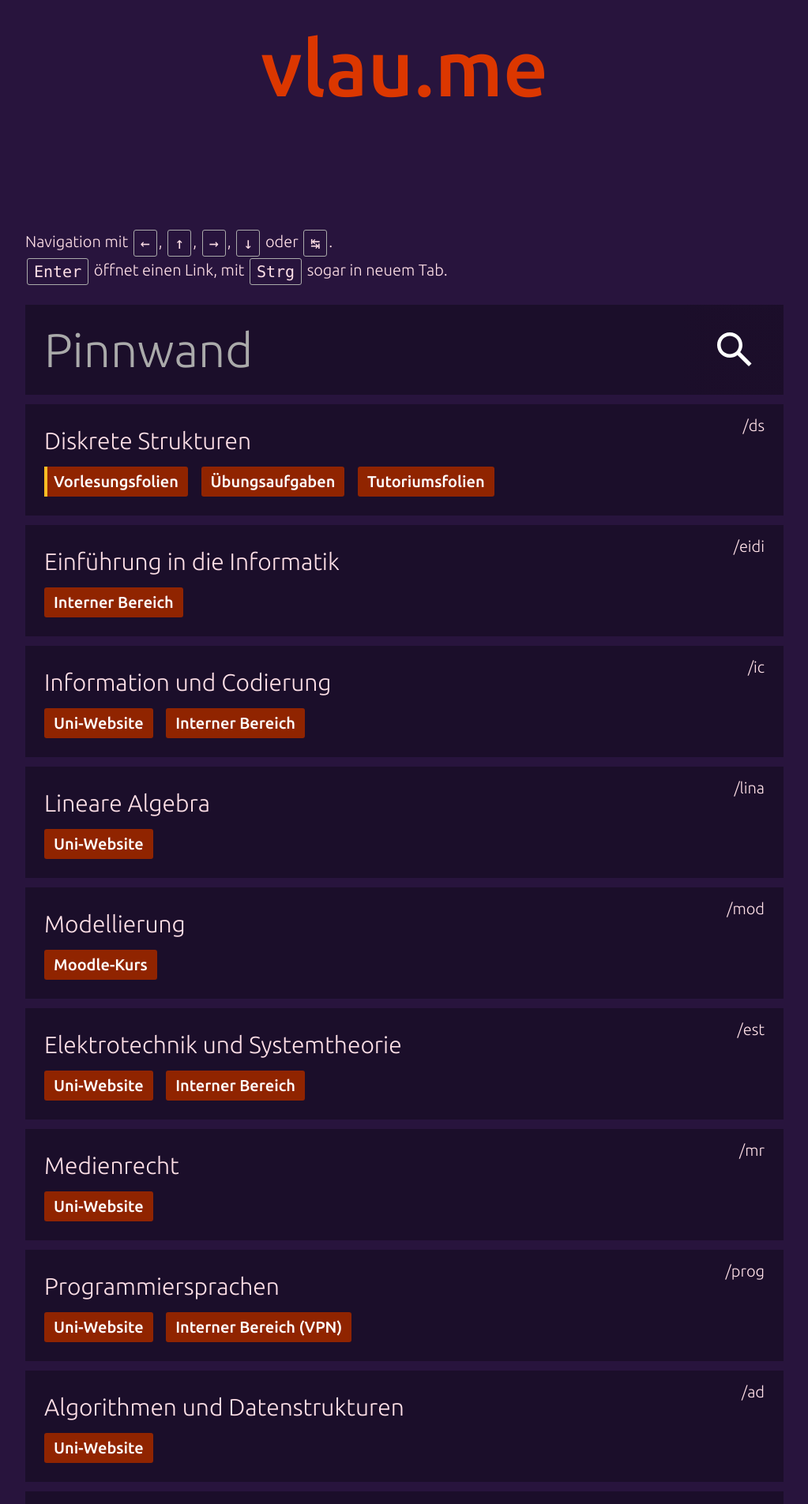
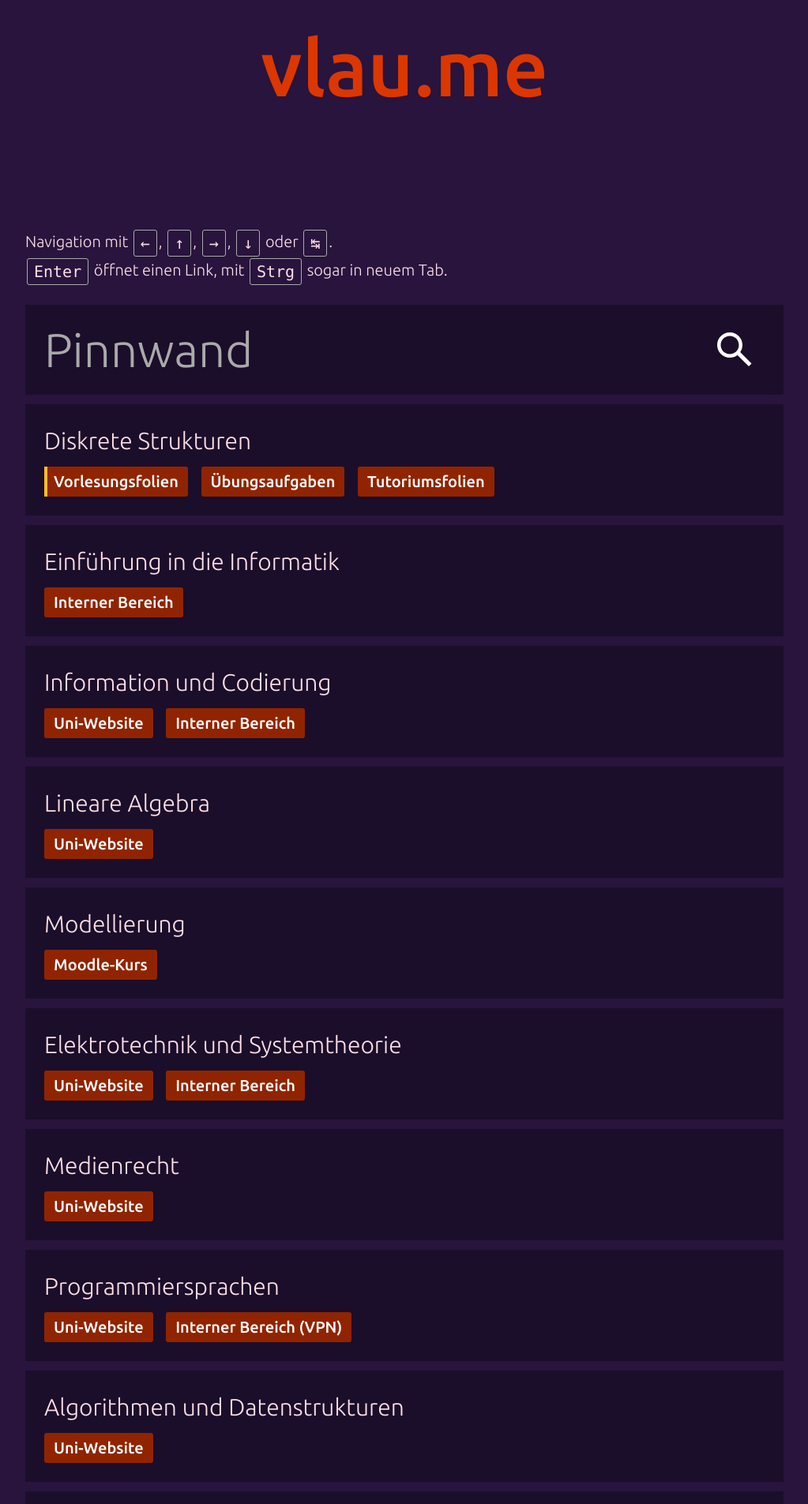
Before and after one commit to kleinfreund/hyperlink.cool, a Jekyll site: the page built from index.html, in a window 1280 px wide. Shown: the top 1905 px of the page at 79% size, without its empty margins (128-1151 px from the left). Built offline with Jekyll 4.4.1, drawn with Linux system fonts in a browser that asks for light colours.

Commit message:
Move some layout rules to the proper place in the Sass hierarchy

```diff
--- a/_sass/layout/_record-filter.scss
+++ b/_sass/layout/_record-filter.scss
@@ -69,18 +69,17 @@
     position: relative;
     padding: $base-spacing-unit;
     background-color: $c-background--dark;
-    // border-left: 5px solid $c-background--dark;
 
     &:not(:last-child) {
         margin-bottom: $half-spacing-unit;
     }
 
-    &:after {
-        content: "\2F" attr(data-key);
-        position: absolute;
-        top: $half-spacing-unit;
-        right: $base-spacing-unit;
-    }
+    // &:after {
+    //     content: "\2F" attr(data-key);
+    //     position: absolute;
+    //     top: $half-spacing-unit;
+    //     right: $base-spacing-unit;
+    // }
 
     &:focus {
         outline: 0;
@@ -94,6 +93,15 @@
 
 .record__link {
     position: relative;
+    padding: 4px $half-spacing-unit;
+    border-radius: 3px;
+    color: #fff;
+    background-color: $c-ui--dark;
+
+    @include attention() {
+        background-color: $c-ui;
+        outline-color: $c-alt;
+    }
 }
 
 .record__link--active:focus {
@@ -101,8 +109,10 @@
 }
 
 @include media-query(desk) {
-    .record--active:before,
-    .record__link--active:before {
+    .record--active,
+    .record__link--active {
+
+        &:before {
             content: "";
             position: absolute;
             top: 0;
@@ -114,3 +124,4 @@
             background-color: $c-alt;
         }
     }
+}
--- a/_sass/objects/_nav.scss
+++ b/_sass/objects/_nav.scss
@@ -2,10 +2,9 @@
     list-style: none;
     margin-bottom: 0;
     margin-left: 0;
-}
 
-.nav,
-.nav > a {
+    &,
+    > a {
         display: block;
 
         @include media-query(lap-and-up) {
@@ -13,19 +12,7 @@
         }
     }
 
-.nav > a {
-    padding: 4px $half-spacing-unit;
-    border-radius: 3px;
-    color: #fff;
-    background-color: $c-ui--dark;
-
-    @include attention() {
-        background-color: $c-ui;
-        outline-color: $c-alt;
-    }
-}
-
-.nav > a:not(:last-child) {
+    > a:not(:last-child) {
         margin-bottom: $half-spacing-unit;
 
         @include media-query(lap-and-up) {
@@ -33,3 +20,4 @@
             margin-right: $half-spacing-unit;
         }
     }
+}
```
Lines whose indentation alone changed are shown as unchanged.
